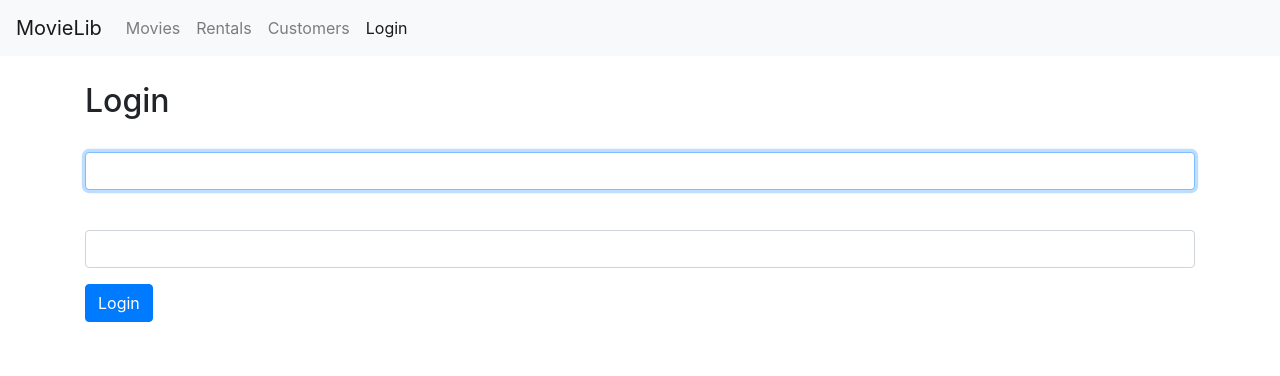
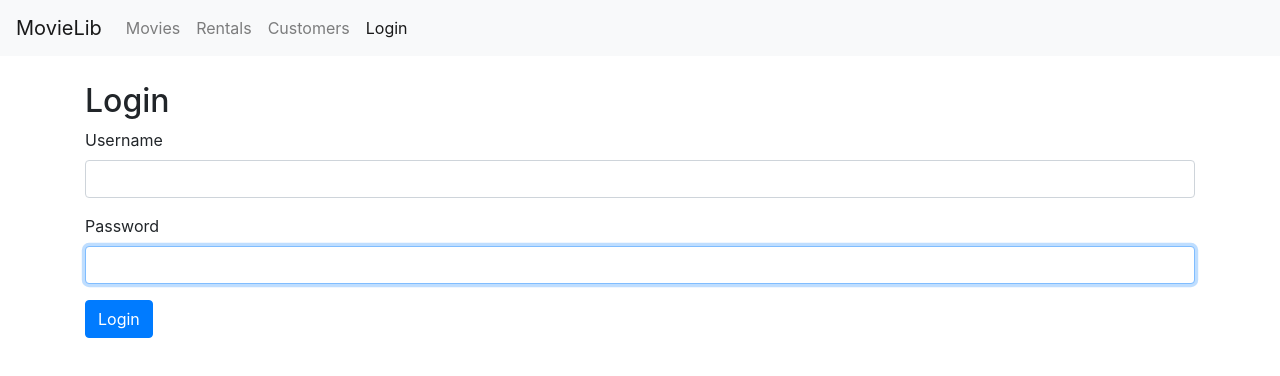
Before and after one commit to kineticlion/movielib, a React (Create React App) app: page /login in a window 1280 px wide. Shown: the top 376 px of the page. Built offline with nearby package versions, Linux system fonts and the light colour scheme.

Commit message:
Added validation

```diff
--- a/package.json
+++ b/package.json
@@ -8,6 +8,7 @@
     "@testing-library/user-event": "^7.2.1",
     "bootstrap": "^4.1.1",
     "font-awesome": "^4.7.0",
+    "joi-browser": "^13.4.0",
     "lodash": "^4.17.10",
     "prop-types": "^15.6.2",
     "react": "^16.13.1",
--- /dev/null
+++ b/src/components/common/input.jsx
@@ -0,0 +1,21 @@
+import React from 'react';
+
+const Input = ({ name, label, value, onChange, type, error }) => {
+  return (
+    <div className="form-group">
+      <label htmlFor={name}>{label}</label>
+      <input
+        autoFocus
+        id={name}
+        name={name}
+        type={type}
+        className="form-control"
+        value={value}
+        onChange={onChange}
+      />
+      {error && <div className="alert alert-danger">{error}</div>}
+    </div>
+  );
+};
+
+export default Input;
--- a/src/components/loginform.jsx
+++ b/src/components/loginform.jsx
@@ -1,49 +1,76 @@
 import React, { Component } from 'react';
+import Input from './common/input';
+import Joi from 'joi-browser';
 
 class LoginForm extends Component {
   state = {
     account: { username: '', password: '' },
+    errors: {},
+  };
+
+  schema = {
+    username: Joi.string().required().label('Username'),
+    password: Joi.string().required().label('Password'),
+  };
+
+  validate = () => {
+    const options = { abortEarly: false };
+    const { error } = Joi.validate(this.state.account, this.schema, options);
+    if (!error) return null;
+    const errors = {};
+    for (let item of error.details) {
+      errors[item.path[0]] = item.message;
+    }
+    return errors;
   };
 
   handleSubmit = (e) => {
     e.preventDefault();
+    const errors = this.validate();
+    this.setState({ errors: errors || {} });
+    if (errors) return;
+  };
+
+  validateProperty = ({ name, value }) => {
+    const obj = { [name]: value };
+    const schema = { [name]: this.schema[name] };
+    const { error } = Joi.validate(obj, schema);
+    return error ? error.details[0].message : null;
   };
 
   handleChange = ({ currentTarget: input }) => {
+    const errors = { ...this.state.errors };
+    const errorMessage = this.validateProperty(input);
+    if (errorMessage) errors[input.name] = errorMessage;
+    else delete errors[input.name];
+
     const account = { ...this.state.account };
     account[input.name] = input.value;
-    this.setState({ account });
+    this.setState({ account, errors });
   };
 
   render() {
-    const { account } = this.state;
+    const { account, errors } = this.state;
     return (
       <div>
         <h2>Login</h2>
         <form onSubmit={this.handleSubmit}>
-          <div className="form-group">
-            <label htmlFor="username"></label>
-            <input
-              autoFocus
-              id="username"
-              name="username"
-              type="text"
-              className="form-control"
-              value={account.username}
-              onChange={this.handleChange}
-            />
-          </div>
-          <div className="form-group">
-            <label htmlFor="password"></label>
-            <input
-              id="password"
-              name="password"
-              value={account.password}
-              type="password"
-              className="form-control"
-              onChange={this.handleChange}
-            />
-          </div>
+          <Input
+            name="username"
+            value={account.username}
+            label="Username"
+            onChange={this.handleChange}
+            type="text"
+            error={errors.username}
+          />
+          <Input
+            name="password"
+            label="Password"
+            value={account.password}
+            onChange={this.handleChange}
+            type="password"
+            error={errors.password}
+          />
           <button className="btn btn-primary">Login</button>
         </form>
       </div>
```
Also changed, not shown: 2 other files (tests, documents, lock files or other folders).
